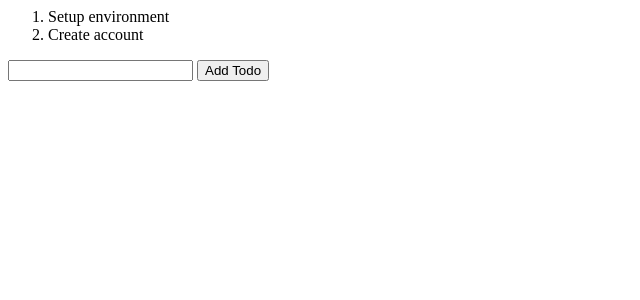
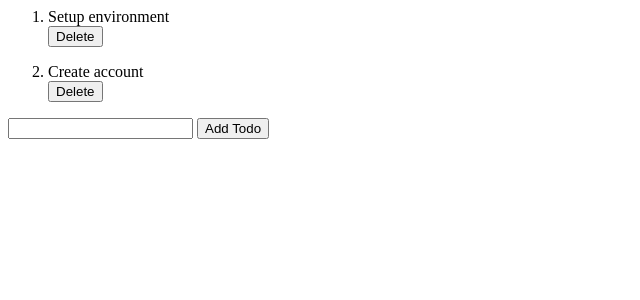
Before and after one commit to nccumath/flask-beginning, a Flask app: page /todo_list in a window 1280 px wide. Shown: the top 300 px of the page, without its empty margins (0-640 px from the left). Run offline with Flask 2, Linux system fonts and the light colour scheme.

Commit message:
Add delete button for todo-list

```diff
--- a/server.py
+++ b/server.py
@@ -1,6 +1,7 @@
 from flask import Flask
 from flask import request
 from flask import render_template
+from flask import redirect, url_for
 
 
 app = Flask("todo-list")
@@ -101,5 +102,14 @@ def todo_list():
                            my_todo_list=my_todo_list)
 
 
+@app.route("/todo_delete", methods=["POST"])
+def todo_delete():
+
+    new_todo = request.form.get("todo_id")
+    my_todo_list.pop(int(new_todo))
+
+    return redirect(url_for('todo_list'))
+
+
 if __name__ == "__main__":
     app.run(host="0.0.0.0")
--- a/templates/todo_list.html
+++ b/templates/todo_list.html
@@ -10,7 +10,12 @@
     <body>
         <ol>
             {% for i in range(my_todo_list|length) %}
-            <li>{{ my_todo_list[i] }}</li>
+            <li>{{ my_todo_list[i] }}
+                <form action="/todo_delete" method="POST">
+                    <input type="hidden" name="todo_id" value="{{i}}">
+                    <input type="submit" value="Delete">
+                </form>
+            </li>
             {% endfor %}
         </ol>
 
```
